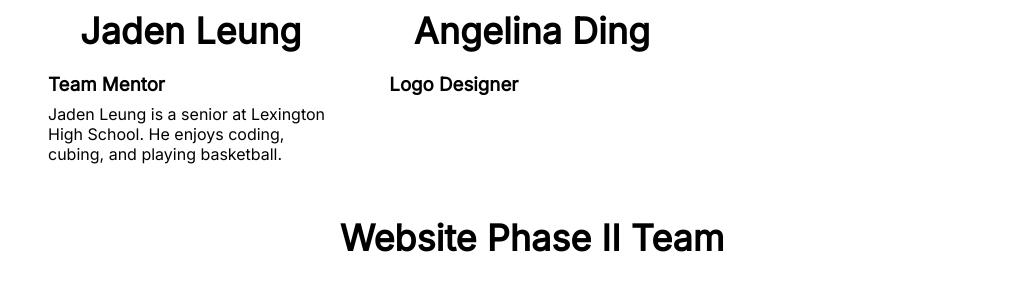
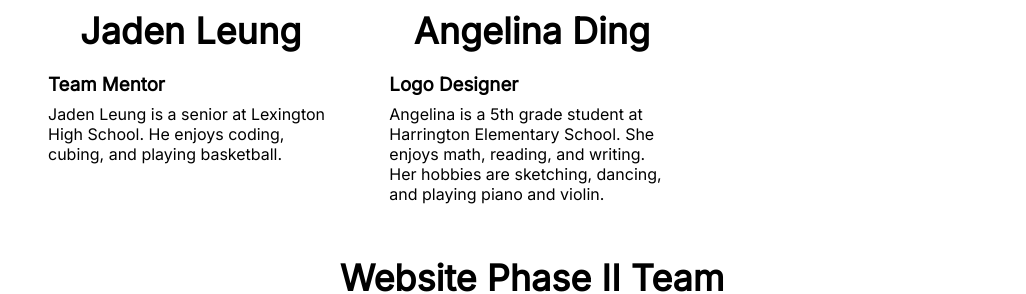
Before and after one commit to JadenLeung/lunar, a plain HTML site: page youthteam.html in a window 1280 px wide. Shown: the part 2860-3154 px from the top of the page, without its empty margins (108-1134 px from the left). Drawn offline with Linux system fonts and the light colour scheme.

Commit message:
Add Angelina description

```diff
--- a/youthteam.html
+++ b/youthteam.html
@@ -143,6 +143,8 @@
             <div class="youthcontainer">
                 <h2>Angelina Ding</h2>
                 <h3>Logo Designer</h3>
+                <p>Angelina is a 5th grade student at Harrington Elementary School. She enjoys math, reading, and
+                    writing. Her hobbies are sketching, dancing, and playing piano and violin.</p>
             </div>
         </div>
     </div>
```
